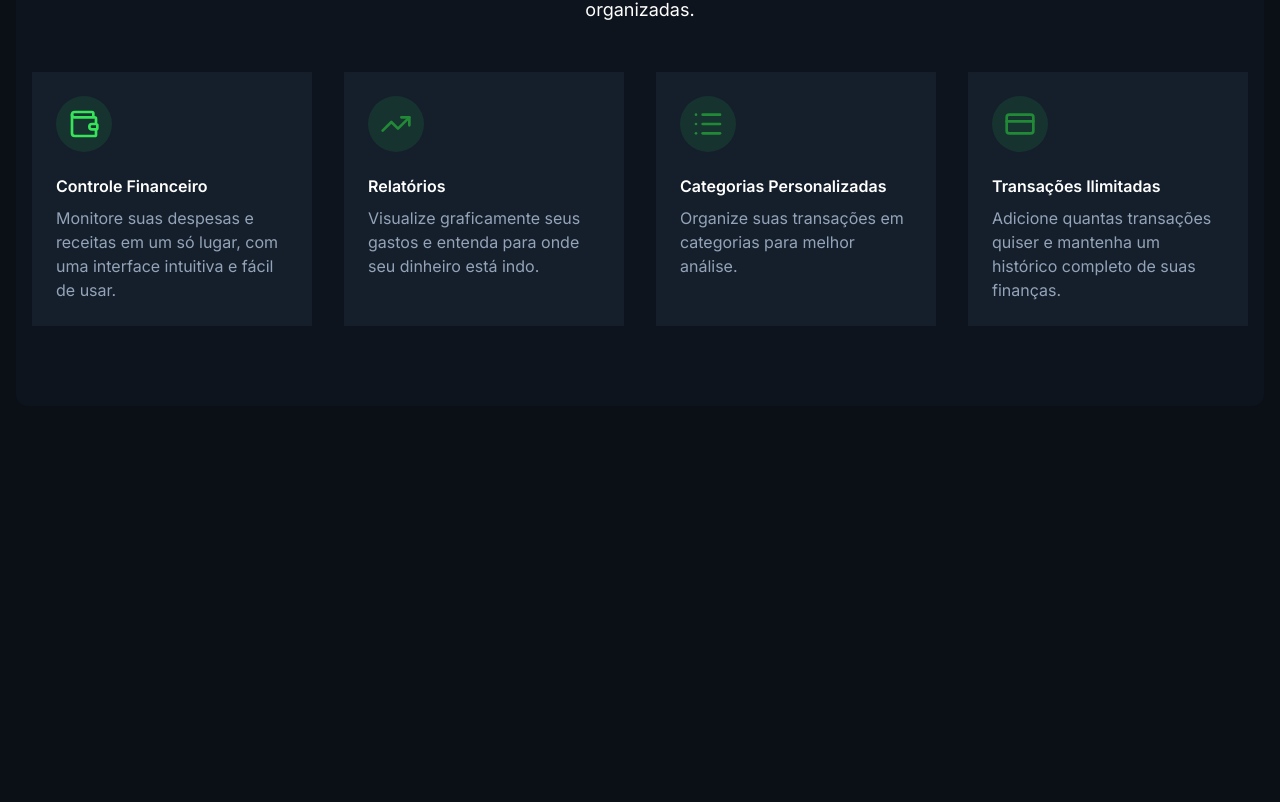
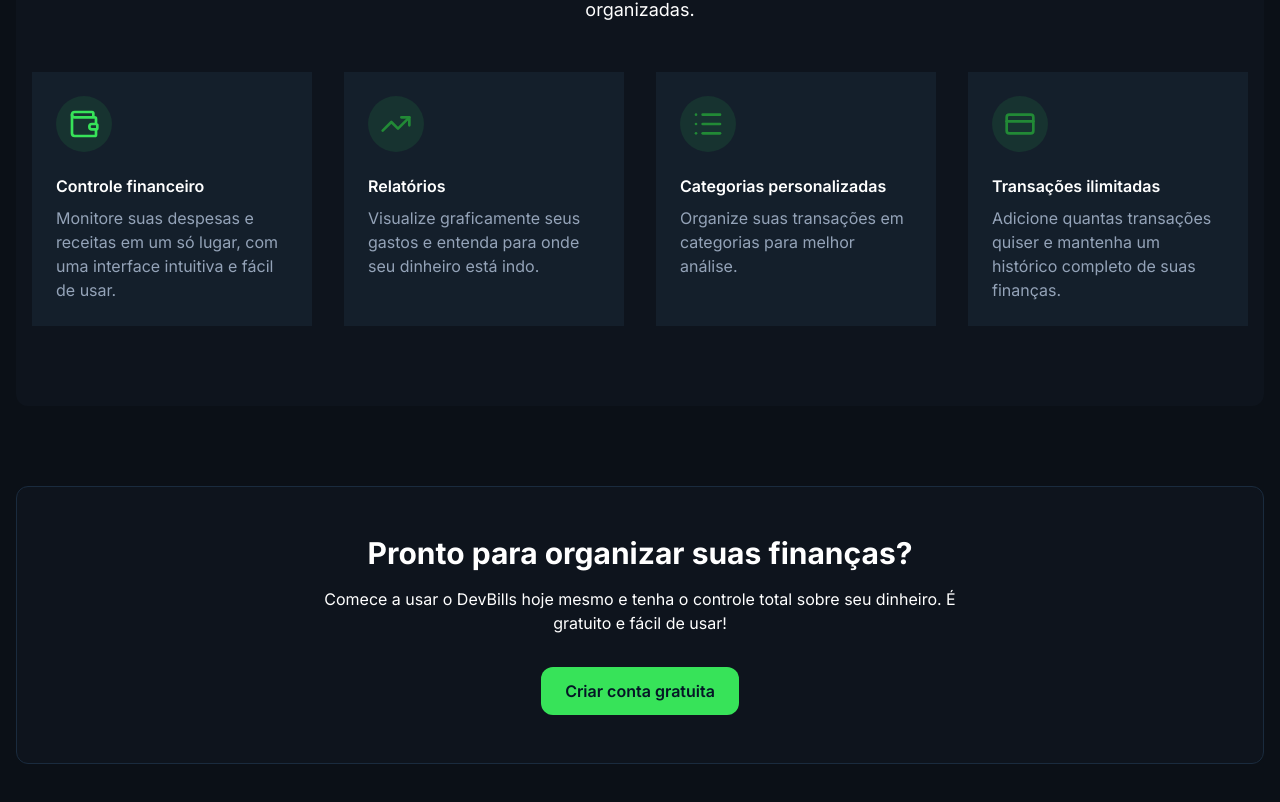
Before and after one commit to lbastoss/dev-bills-interface-lb, a React (Vite) app: page / in a window 1280 px wide. Shown: the part 604-1406 px from the top of the page. Before the commit the page ends 1010 px from the top, so only its background shows below. Built offline with nearby package versions, Linux system fonts and the light colour scheme.

Commit message:
mais um detalhe para finalizar por enquanto a tela de home

```diff
--- a/src/pages/Home.tsx
+++ b/src/pages/Home.tsx
@@ -12,7 +12,7 @@
   const features: ReadonlyArray<Feature> = [
     {
       icon: <Wallet className="w-8 h-8 text-primary-500" />,
-      title: "Controle Financeiro",
+      title: "Controle financeiro",
       description:
         "Monitore suas despesas e receitas em um só lugar, com uma interface intuitiva e fácil de usar.",
     },
@@ -23,12 +23,12 @@
     },
     {
       icon: <List className="w-8 h-8 text-primary-700" />,
-      title: "Categorias Personalizadas",
+      title: "Categorias personalizadas",
       description: "Organize suas transações em categorias para melhor análise.",
     },
     {
       icon: <CreditCard className="w-8 h-8 text-primary-700" />,
-      title: "Transações Ilimitadas",
+      title: "Transações ilimitadas",
       description:
         "Adicione quantas transações quiser e mantenha um histórico completo de suas finanças.",
     },
@@ -76,6 +76,20 @@
             </div>
           </div>
         </section>
+
+        <section className="py-12 md:py-20">
+          <div className="bg-gray-900 p-8 md:p-12 rounded-xl text-center border border-gray-700">
+            <h2 className="text-2xl md:text-3xl font-bold text-white mb-4">
+              Pronto para organizar suas finanças?
+            </h2>
+            <p className="text-white text-opacity-90 max-w-2xl mx-auto mb-8">
+              Comece a usar o DevBills hoje mesmo e tenha o controle total sobre seu dinheiro. É
+              gratuito e fácil de usar!
+            </p>
+
+            <Button className="mx-auto px-6 py-3">Criar conta gratuita</Button>
+          </div>
+        </section>
       </div>
     </div>
   );
```
